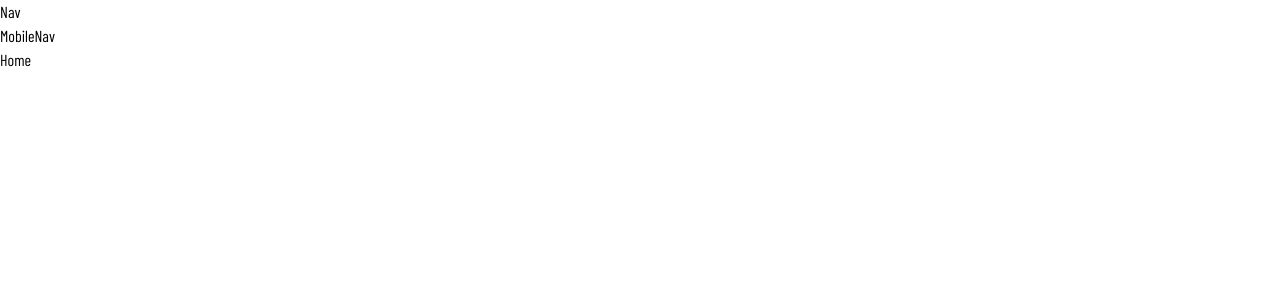
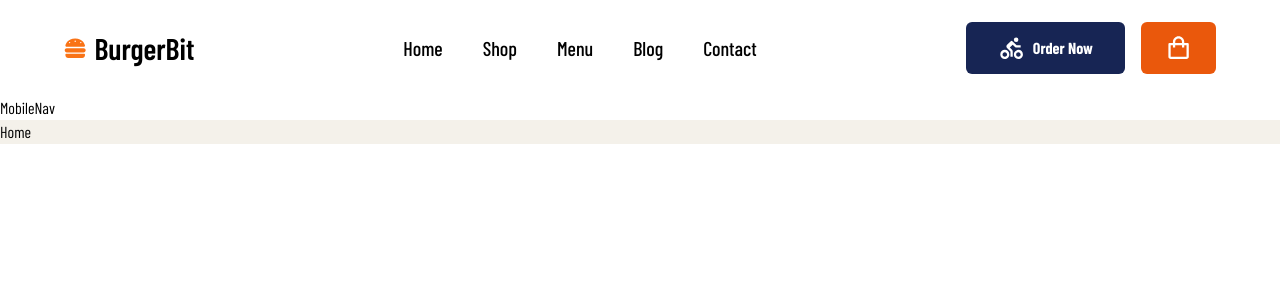
Before and after one commit to RuanCxrdoso/Burger-Landing, a Next.js app: page / in a window 1280 px wide. Shown: the top 300 px of the page. Built offline with nearby package versions, Linux system fonts and the light colour scheme; a web font is replaced by a local one.

Commit message:
feat: Navbar

```diff
--- a/app/components/Navigation/Nav.tsx
+++ b/app/components/Navigation/Nav.tsx
@@ -1,5 +1,60 @@
+import { FaBurger } from "react-icons/fa6"
+import Link from "next/link"
+import { BiCycling, BiShoppingBag } from "react-icons/bi"
+import { HiBars3BottomRight } from "react-icons/hi2"
+
 export default function Nav() {
   return (
-    <h1>Nav</h1>
+    <header className="h-[12vh] bg-[#fff]">
+      <div className="sm:w-[90%] w-[95%] mx-auto flex h-[100%] items-center justify-between">
+        <div className="flex items-center space-x-2">
+          <FaBurger className="w-[1.2rem] h-[1.2rem] sm:w-[1.4rem] sm:h-[1.4rem] text-orange-500" />
+
+          <h1 className="text-[20px] sm:text-[30px] font-semibold">
+            BurgerBit
+          </h1>
+        </div>
+
+        <ul className="hidden lg:flex items-center space-x-10">
+          <li className="text-[20px] font-medium transition-all duration-300 hover:text-red-600">
+            <Link href="/">Home</Link>
+          </li>
+          <li className="text-[20px] font-medium transition-all duration-300 hover:text-red-600">
+            <Link href="/">Shop</Link>
+          </li>
+          <li className="text-[20px] font-medium transition-all duration-300 hover:text-red-600">
+            <Link href="/">Menu</Link>
+          </li>
+          <li className="text-[20px] font-medium transition-all duration-300 hover:text-red-600">
+            <Link href="/">Blog</Link>
+          </li>
+          <li className="text-[20px] font-medium transition-all duration-300 hover:text-red-600">
+            <Link href="/">Contact</Link>
+          </li>
+        </ul>
+
+        <div className="flex items-center space-x-4">
+          <button
+            className="px-6 py-2 sm:px-8 sm:py-3 text-[14px] sm:text-[16px] transition-all duration-300 bg-blue-950 hover:bg-red-600 flex items-center rounded-md space-x-2 text-white"
+          >
+            <span>
+              <BiCycling className="sm:w-[1.7rem] sm:h-[1.7rem] w-[1.3rem] h-[1.3rem]" />
+            </span>
+
+            <span className="font-bold">
+              Order Now
+            </span>
+          </button>
+
+          <button
+            className="sm:px-6 sm:py-3 px-4 py-2 transition-all duration-300 bg-orange-600 hover:bg-green-700 flex items-center rounded-md text-white"
+          >
+            <BiShoppingBag className="w-[1.3rem] h-[1.3rem] sm:w-[1.7rem] sm:h-[1.7rem]" />
+          </button>
+
+          <HiBars3BottomRight className="lg:hidden w-[2rem] h-[2rem] text-black" />
+        </div>
+      </div>
+    </header>
   )
 }
--- a/app/page.tsx
+++ b/app/page.tsx
@@ -2,8 +2,8 @@ import Home from "./components/Home";
 
 export default function Page() {
   return (
-    <main>
+    <div className="bg-[#f4f1ea]">
       <Home />
-    </main>
+    </div>
   )
 }
```
